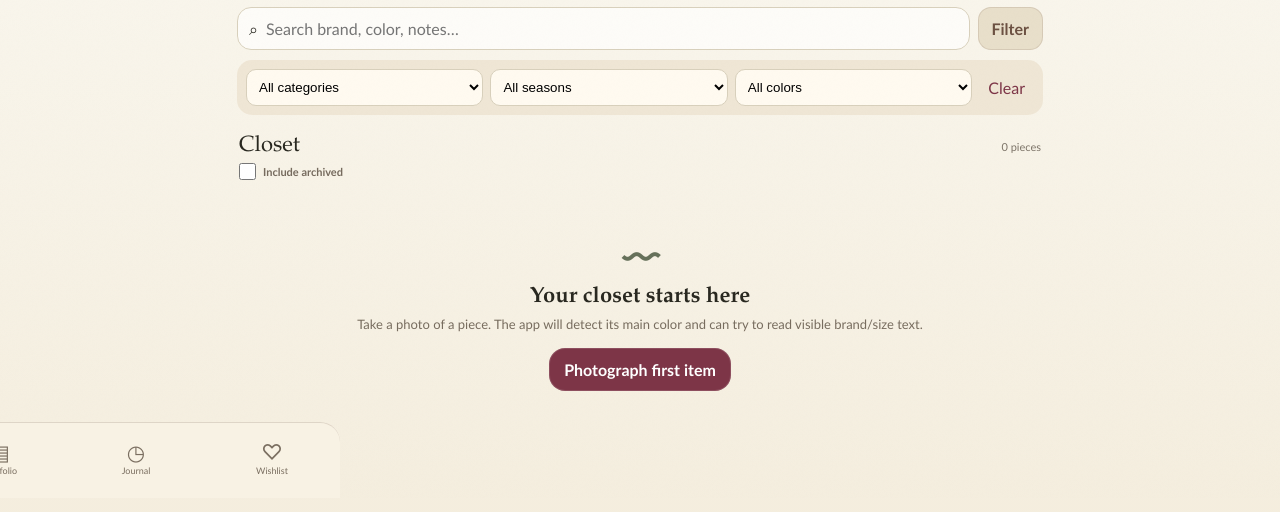
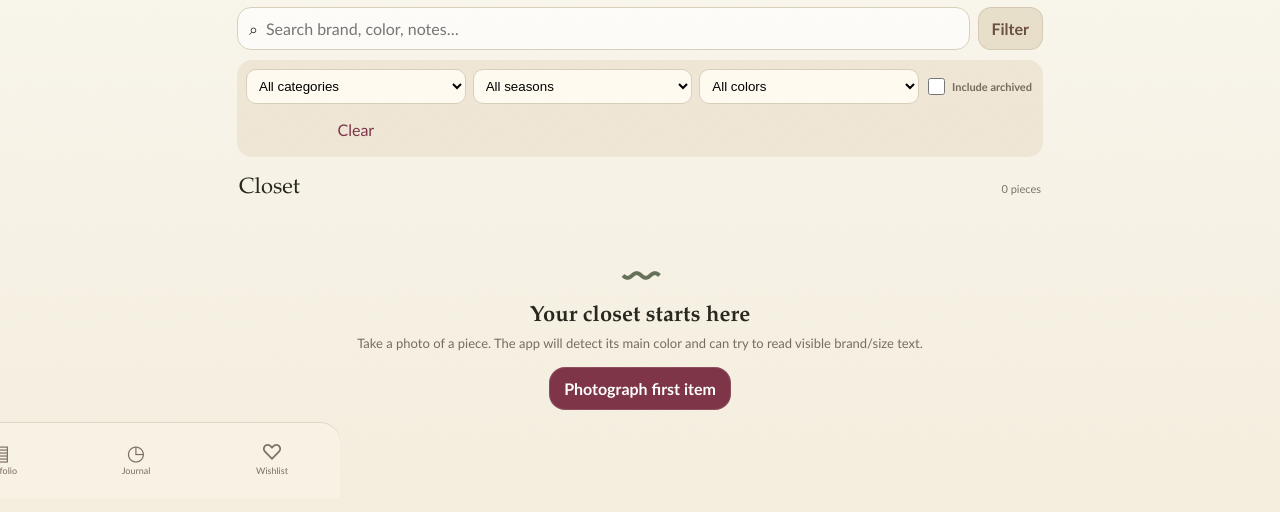
Before and after one commit to thomaslee78-beep/Audrey-Closet, a plain HTML site: page index.html in a window 1280 px wide. Both pictures are taken after a click on the button "Filter". Shown: the part 302-814 px from the top of the page. Drawn offline with Linux system fonts and the light colour scheme.

Commit message:
Add files via upload
Moved position of delete/archive

```diff
--- a/app.js
+++ b/app.js
@@ -21,7 +21,7 @@ const DEFAULT_APP_NAME="Audrey's Clothing App";
 const DEFAULT_PORTFOLIO_FOLDERS=['Everyday','School','Weekend','Dressy','Sport','Seasonal','Ideas'];
 let state=emptyState();
 let selectedCategory='';
-let includeArchivedCloset=false;
+let includeArchivedCloset=localStorage.getItem('audreyIncludeArchivedCloset')==='true';
 let catalogReviewIds=[];
 let itemReviewIds=[];
 let itemSwipeStart=null;
@@ -124,15 +124,15 @@ async function init(){
   $('#filterBtn').onclick=()=>$('#filterPanel').classList.toggle('hidden');
   $('#clearFilters').onclick=()=>{selectedCategory='';$('#filterCategory').value='';$('#filterSeason').value='';$('#filterColor').value='';renderCatalog();renderCategories()};
   ['filterCategory','filterSeason','filterColor'].forEach(x=>$('#'+x).addEventListener('change',renderCatalog));
-  $('#includeArchivedCloset').checked=false;
-  $('#includeArchivedCloset').addEventListener('change',e=>{includeArchivedCloset=!!e.target.checked;renderCategories();renderCatalog()});
+  $('#includeArchivedCloset').checked=includeArchivedCloset;
+  $('#includeArchivedCloset').addEventListener('change',e=>{includeArchivedCloset=!!e.target.checked;localStorage.setItem('audreyIncludeArchivedCloset',includeArchivedCloset?'true':'false');renderCategories();renderCatalog()});
   $('#exportBtn').onclick=exportData;$('#importFile').onchange=importData;$('#resetBtn').onclick=resetData;
   $('#saveAppNameBtn').onclick=saveAppName;$('#resetAppNameBtn').onclick=resetAppName;
   $('#settingsBtn').onclick=()=>{renderPortfolioFolderEditor();showScreen('more')};
   $('#addPortfolioFolderBtn').onclick=addPortfolioFolder;
   $('#managePortfolioBtn').onclick=()=>{renderPortfolioFolderEditor();showScreen('more')};
   $('#portfolioNewBtn').onclick=()=>{startNewOutfit();showScreen('outfits')};
-  if('serviceWorker'in navigator)navigator.serviceWorker.register('./sw.js?v=13.7-dev1',{updateViaCache:'none'}).then(r=>r.update()).catch(()=>{});
+  if('serviceWorker'in navigator)navigator.serviceWorker.register('./sw.js?v=13.7-dev2',{updateViaCache:'none'}).then(r=>r.update()).catch(()=>{});
   renderAll();
 }
 function fillSelects(){
--- a/index.html
+++ b/index.html
@@ -44,11 +44,11 @@
         <select id="filterCategory"><option value="">All categories</option></select>
         <select id="filterSeason"><option value="">All seasons</option><option>Winter</option><option>Spring</option><option>Summer</option><option>Fall</option><option>All-season</option></select>
         <select id="filterColor"><option value="">All colors</option></select>
+        <label class="include-archived-toggle filter-archived-toggle"><input type="checkbox" id="includeArchivedCloset" /> <span>Include archived</span></label>
         <button class="text-btn" id="clearFilters">Clear</button>
       </div>
 
       <div class="section-title closet-section-title"><h3>Closet</h3><span id="catalogCount">0 pieces</span></div>
-      <label class="include-archived-toggle"><input type="checkbox" id="includeArchivedCloset" /> <span>Include archived</span></label>
       <div class="closet-grid" id="catalogGrid"></div>
       <div class="empty-state" id="catalogEmpty">
         <div class="hanger">⌇</div>
@@ -235,6 +235,7 @@
             <button type="button" class="soft-btn" id="smartScanBtn">Smart scan</button>
           </div>
           <div class="scan-status" id="scanStatus"></div>
+          <button type="button" id="permanentDeleteItemBtn" class="permanent-delete-btn hidden">Permanently delete…</button>
         </div>
       </details>
       <div class="form-grid">
@@ -249,7 +250,6 @@
       </div>
       <label class="full-label">Notes<textarea id="itemNotes" placeholder="Fit, styling notes, sentimental story…"></textarea></label>
       <div id="itemArchiveNotice" class="item-archive-notice hidden"><strong>Archived piece</strong><span>Hidden from the normal Closet, but preserved in Journal history and saved outfits.</span></div>
-      <button type="button" id="permanentDeleteItemBtn" class="permanent-delete-btn hidden">Permanently delete…</button>
       <div class="sheet-actions item-sheet-actions"><button type="button" id="cancelItemBtn" class="soft-btn">Cancel</button><button type="button" class="danger-text hidden" id="deleteItemBtn">Remove from Closet</button><button type="submit" value="default" class="primary" id="saveItemBtn">Save piece</button></div>
     </form>
   </dialog>
--- a/styles.css
+++ b/styles.css
@@ -281,7 +281,7 @@ body.journal-item-preview-open{position:fixed;left:0;right:0;width:100%;overflow
 @supports(height:100dvh){#journalItemPreviewDialog{max-height:calc(100dvh - 8px)}#journalItemPreviewDialog .journal-item-preview-scroll{max-height:calc(100dvh - 82px)}}
 
 
-/* v13.7-dev1 — closet lifecycle / archive support */
+/* v13.7-dev2 — closet lifecycle / archive support */
 .include-archived-toggle{display:flex;align-items:center;gap:7px;width:max-content;margin:-5px 0 11px 2px;font-size:11px;font-weight:700;color:#766b5e;cursor:pointer;user-select:none;-webkit-user-select:none}
 .include-archived-toggle input{width:17px;height:17px;accent-color:var(--turq);margin:0}
 .item-card-archived{opacity:.72}.item-card-archived .thumb{filter:saturate(.72)}
@@ -290,3 +290,6 @@ body.journal-item-preview-open{position:fixed;left:0;right:0;width:100%;overflow
 .item-archive-notice strong{font-family:var(--serif);font-size:16px}.item-archive-notice span{font-size:10px;line-height:1.35;color:#6f675d}
 .permanent-delete-btn{display:block;width:100%;margin:10px 0 2px;border:0;background:transparent;color:#8c2f3a;text-decoration:underline;text-underline-offset:3px;font:700 10px var(--sans);padding:7px;cursor:pointer}
 #itemDialog #deleteItemBtn.reactivate-item{color:var(--olive-dark);background:rgba(102,113,90,.12);border-radius:12px}
+
+/* v13.7-dev2 — archived filter placement + destructive action containment */
+.filter-panel .filter-archived-toggle{margin:0;align-self:center;padding:7px 2px}.photo-tools-body .permanent-delete-btn{margin:10px 0 0;padding:10px 6px 2px;border-top:1px solid rgba(140,47,58,.16);text-align:left}
--- a/sw.js
+++ b/sw.js
@@ -1,4 +1,4 @@
-const CACHE='audrey-closet-v13.7-dev1';
+const CACHE='audrey-closet-v13.7-dev2';
 const ASSETS=['./','./index.html','./styles.css','./app.js','./manifest.webmanifest','./icon-192.png','./icon-512.png'];
 self.addEventListener('install',e=>{self.skipWaiting();e.waitUntil(caches.open(CACHE).then(c=>c.addAll(ASSETS)))});
 self.addEventListener('activate',e=>e.waitUntil(Promise.all([caches.keys().then(keys=>Promise.all(keys.filter(k=>k!==CACHE).map(k=>caches.delete(k)))),self.clients.claim()])));
```
Also changed, not shown: README.md.
